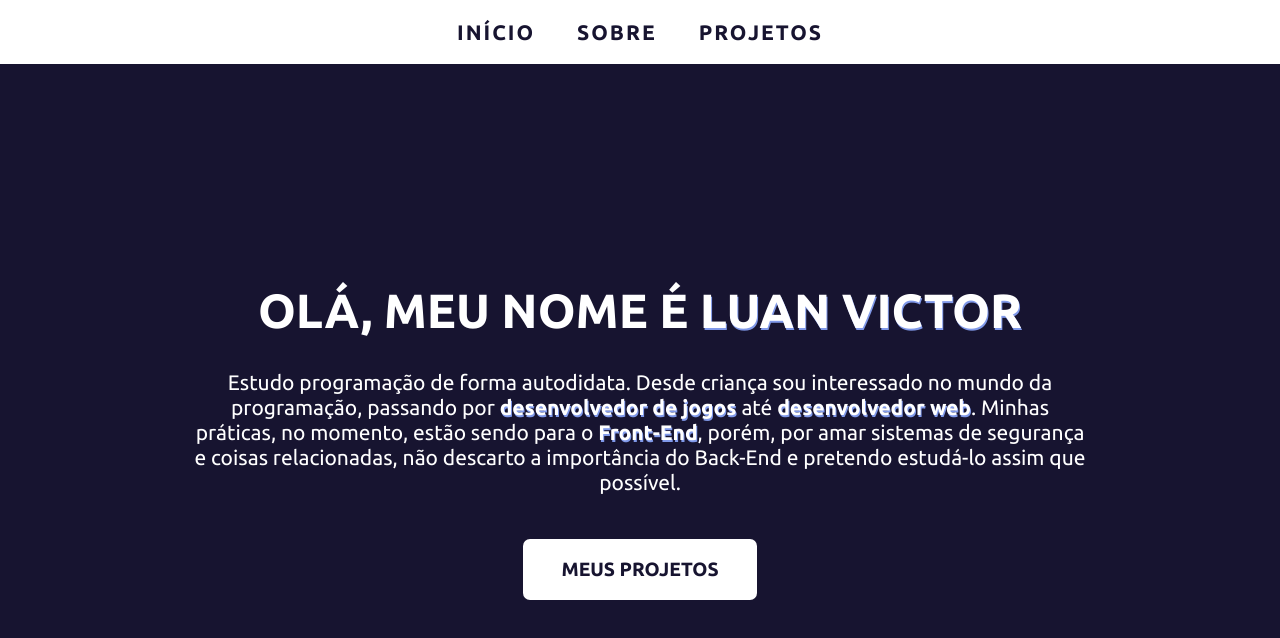
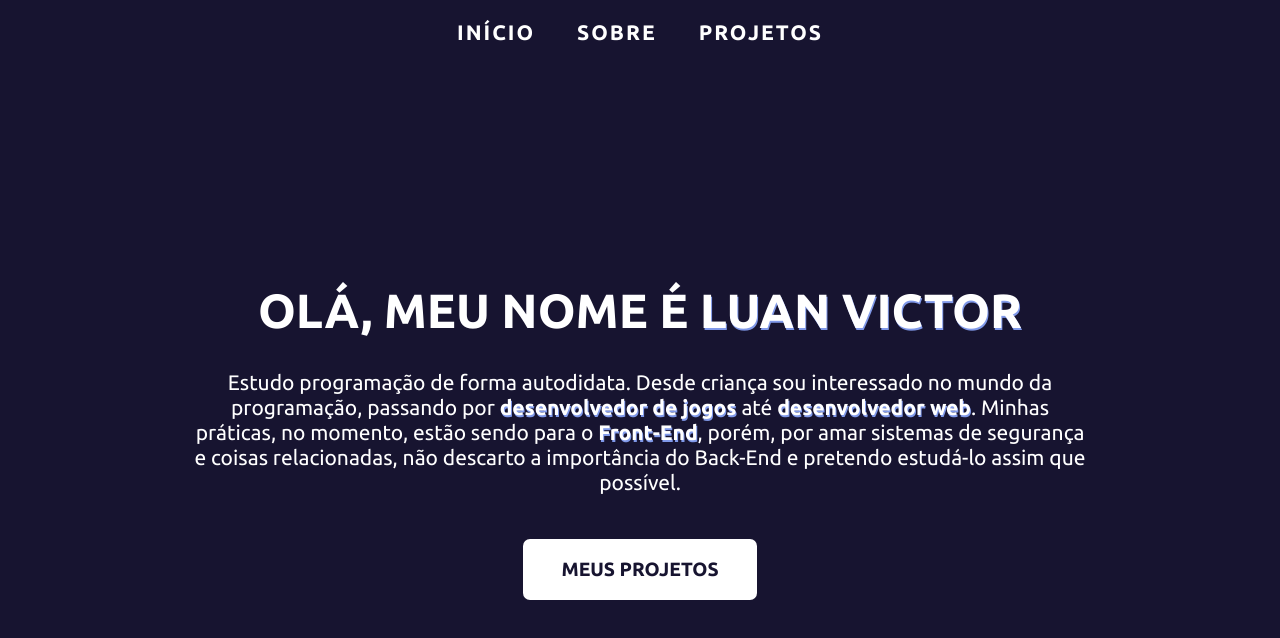
Before and after one commit to Luzin7/my-portfolio, a React (Create React App) app: page / in a window 1280 px wide. Shown: the top 638 px of the page. Built offline with nearby package versions, Linux system fonts and the light colour scheme.

Commit message:
feat: Add new header's style

```diff
--- a/src/style/header/header.css
+++ b/src/style/header/header.css
@@ -2,7 +2,6 @@
   display: flex;
   justify-content: center;
   align-items: center;
-  background-color: var(--white__color);
   text-align: center;
   height: 8vh;
   position: relative;
--- a/src/style/header/headerContent.css
+++ b/src/style/header/headerContent.css
@@ -2,11 +2,12 @@
   display: flex;
   justify-content: center;
   align-items: center;
-  background-color: var(--white__color);
+  position: fixed;
+  letter-spacing: 2px;
+  background-color: var(--black__color);
   width: 100%;
-  letter-spacing: 2px;
   height: 8vh;
-  position: fixed;
+  z-index: 1;
 }
 
 .header__links {
@@ -16,7 +17,7 @@
 }
 
 .header__link {
-  color: var(--black__color);
+  color: var(--white__color);
   font-weight: bold;
   text-transform: uppercase;
   font-size: 21px;
```
